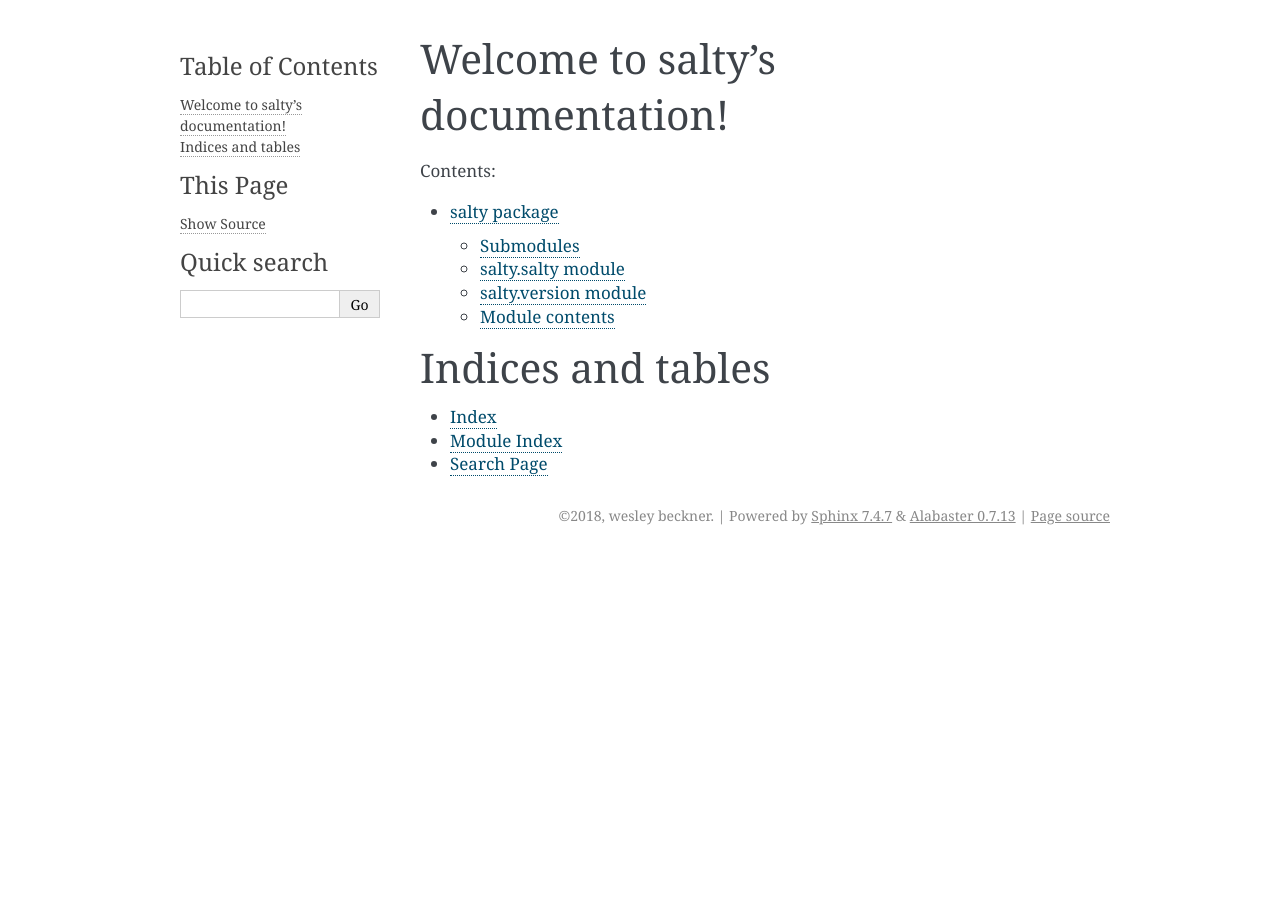
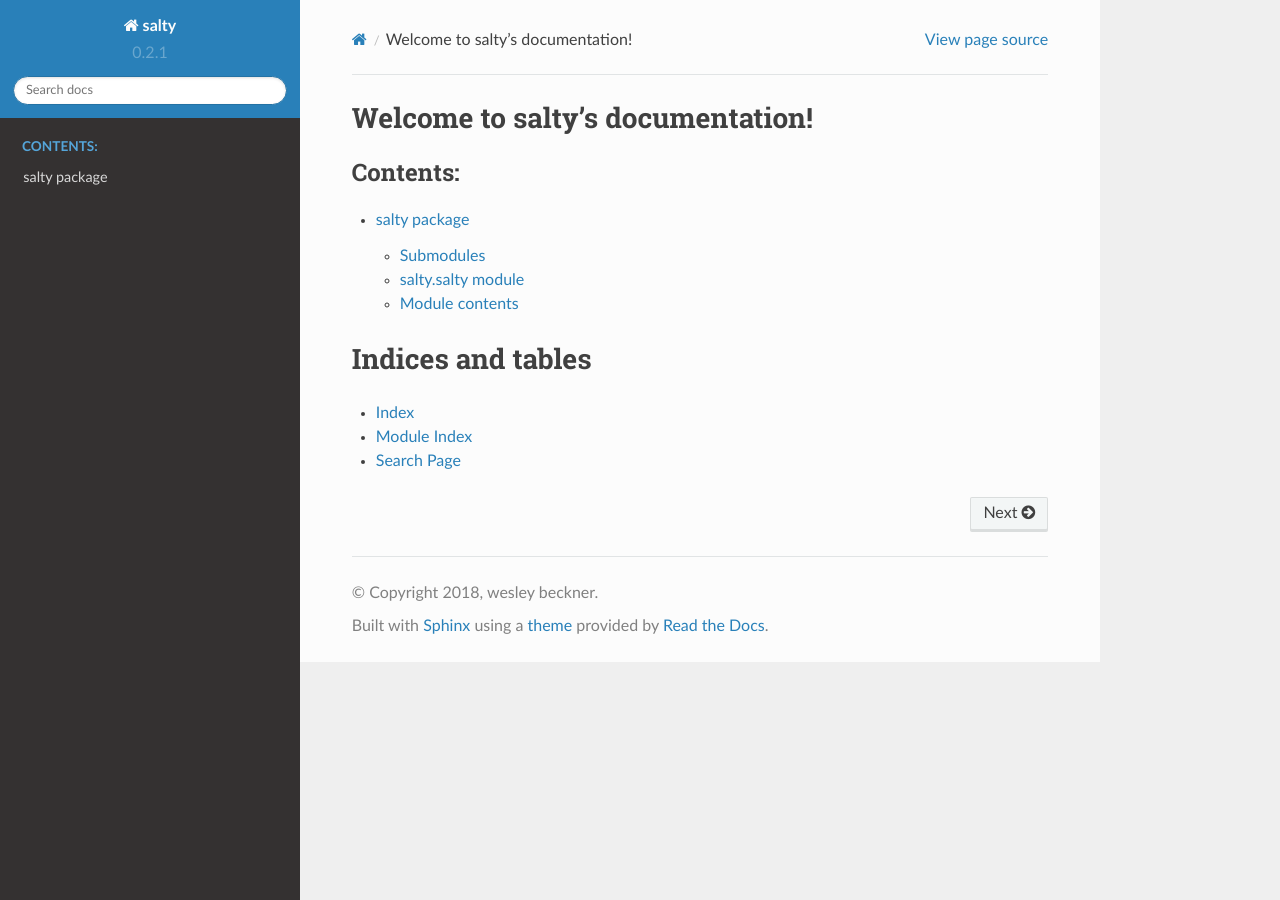
Before and after one commit to wesleybeckner/salty, a Sphinx documentation site: the page built from docs/index.rst, in a window 1280 px wide. Built offline with Sphinx 7.4.7 and the Read the Docs theme 2.0.0, drawn with Linux system fonts in a browser that asks for light colours.

```diff
--- a/docs/conf.py
+++ b/docs/conf.py
@@ -87,7 +87,7 @@
 # The theme to use for HTML and HTML Help pages.  See the documentation for
 # a list of builtin themes.
 #
-html_theme = 'alabaster'
+html_theme = 'sphinx_rtd_theme'
 
 # Theme options are theme-specific and customize the look and feel of a theme
 # further.  For a list of options available for each theme, see the
--- a/docs/source/salty.rst
+++ b/docs/source/salty.rst
@@ -12,15 +12,6 @@
     :undoc-members:
     :show-inheritance:
 
-salty\.version module
----------------------
-
-.. automodule:: salty.version
-    :members:
-    :undoc-members:
-    :show-inheritance:
-
-
 Module contents
 ---------------
 
--- a/salty/version.py
+++ b/salty/version.py
@@ -62,5 +62,7 @@
 MINOR = _version_minor
 MICRO = _version_micro
 VERSION = __version__
+PACKAGE_DATA = {'salty': [pjoin('data', '/MODELS/*')]}
 PACKAGE_DATA = {'salty': [pjoin('data', '*')]}
+
 REQUIRES = ["numpy"]
```
Also changed, not shown: docs/source/setup.rst (deleted, +0 -7 lines), 3 other files.
